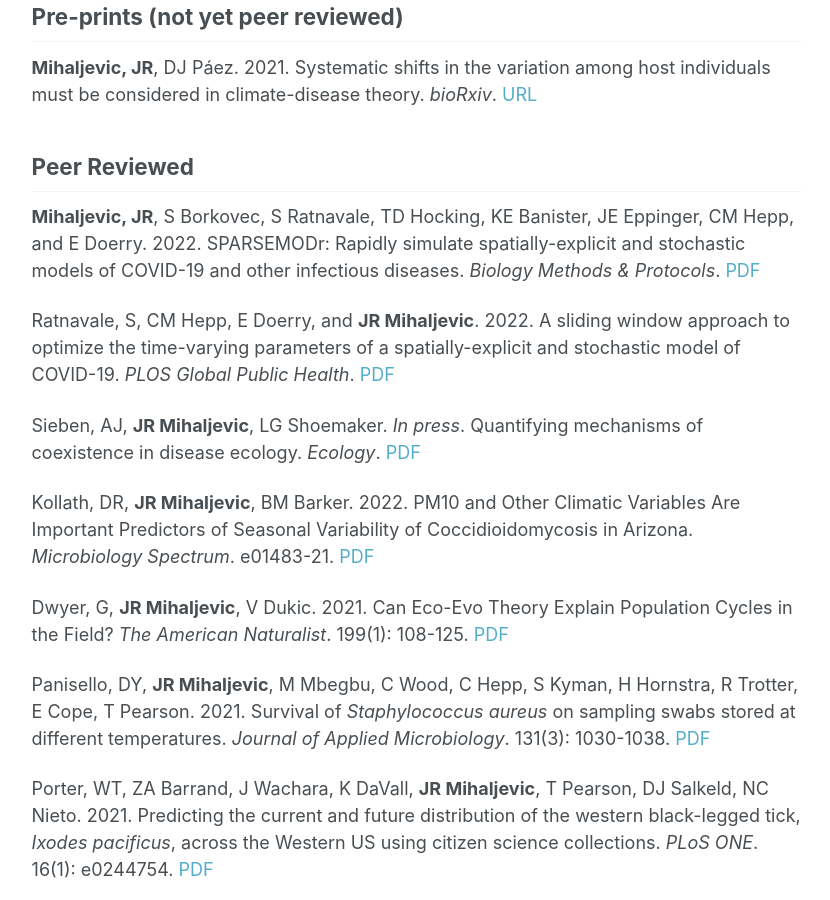
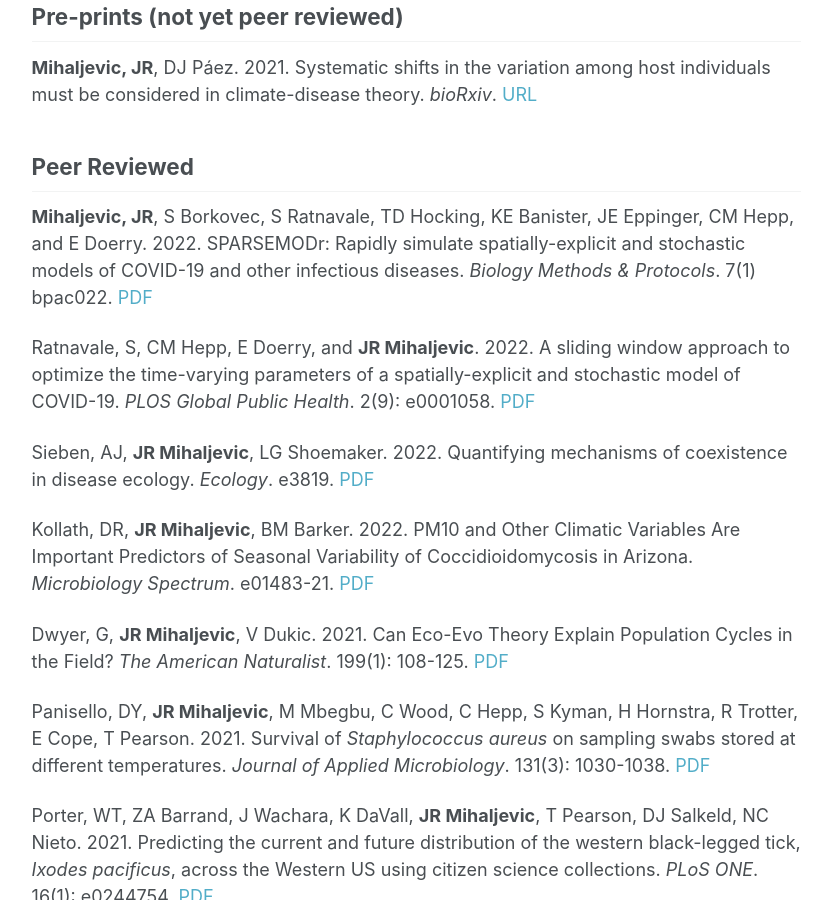
Before and after one commit to jrmihalj/jrmihalj.github.io, a Jekyll site: the page built from _pages/pubs.md, in a window 1280 px wide and 900 px high, scrolled down 1120 px. Shown: the whole window, without its empty margins (250-1080 px from the left). Built offline with Jekyll 4.4.1, drawn with Linux system fonts in a browser that asks for light colours; formulas are drawn with MathJax 3; our own code applies the rules of GitHub Pages for plain Markdown files.

Commit message:
update recent pub info/links

```diff
--- a/_pages/pubs.md
+++ b/_pages/pubs.md
@@ -14,11 +14,11 @@
 
 ## Peer Reviewed
 
-**Mihaljevic, JR**,  S Borkovec,  S Ratnavale,  TD Hocking,  KE Banister,  JE Eppinger,  CM Hepp,  and  E  Doerry. 2022.   SPARSEMODr: Rapidly simulate spatially-explicit and stochastic models of COVID-19 and other infectious diseases. *Biology Methods & Protocols*. [PDF](https://doi.org/10.1093/biomethods/bpac022){:target="_blank"}
+**Mihaljevic, JR**,  S Borkovec,  S Ratnavale,  TD Hocking,  KE Banister,  JE Eppinger,  CM Hepp,  and  E  Doerry. 2022.   SPARSEMODr: Rapidly simulate spatially-explicit and stochastic models of COVID-19 and other infectious diseases. *Biology Methods & Protocols*. 7(1) bpac022. [PDF](https://doi.org/10.1093/biomethods/bpac022){:target="_blank"}
 
-Ratnavale, S, CM Hepp,  E Doerry, and **JR Mihaljevic**. 2022. A sliding window approach to optimize the time-varying parameters of a spatially-explicit and stochastic model of COVID-19. *PLOS Global Public Health*. [PDF](https://journals.plos.org/globalpublichealth/article?id=10.1371/journal.pgph.0001058){:target="_blank"}
+Ratnavale, S, CM Hepp,  E Doerry, and **JR Mihaljevic**. 2022. A sliding window approach to optimize the time-varying parameters of a spatially-explicit and stochastic model of COVID-19. *PLOS Global Public Health*. 2(9): e0001058. [PDF](https://journals.plos.org/globalpublichealth/article?id=10.1371/journal.pgph.0001058){:target="_blank"}
 
-Sieben, AJ, **JR Mihaljevic**, LG Shoemaker. *In press*. Quantifying mechanisms of coexistence in disease ecology. *Ecology*. [PDF](https://doi.org/10.1002/ecy.3819){:target="_blank"}
+Sieben, AJ, **JR Mihaljevic**, LG Shoemaker. 2022. Quantifying mechanisms of coexistence in disease ecology. *Ecology*. e3819. [PDF](https://onlinelibrary.wiley.com/share/author/9BAEJ44AEIASAYCDHBSB?target=10.1002/ecy.3819){:target="_blank"}
 
 Kollath, DR, **JR Mihaljevic**, BM Barker. 2022. PM10 and Other Climatic Variables Are Important Predictors of Seasonal Variability of Coccidioidomycosis in Arizona. *Microbiology Spectrum*. e01483-21. [PDF](https://journals.asm.org/doi/full/10.1128/spectrum.01483-21){:target="_blank"}
 
```
